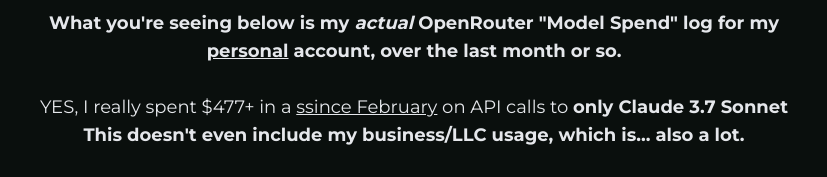
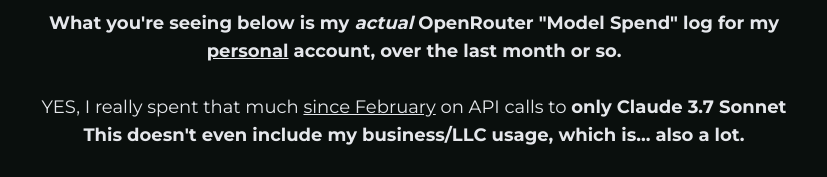
Before and after one commit to chchchadzilla/handshakemove, a plain HTML site: page index.html in a window 1280 px wide. Shown: the part 2581-2758 px from the top of the page, 226-1053 px from the left. Drawn offline with nearby package versions, Linux system fonts and the light colour scheme; animation ran at ten frames a second.

Commit message:
Update index.html

```diff
--- a/index.html
+++ b/index.html
@@ -472,7 +472,7 @@
         <div class="text-gray-200 text-lg text-center max-w-3xl mx-auto mb-6 font-medium">
           <span class="text-primary-yellow font-bold">What you're seeing below is my <em>actual</em> OpenRouter "Model Spend" log for my <u>personal</u> account, over the last month or so.</span><br>
           <br>
-          YES, I really spent $477+ in a <u>ssince February</u> on API calls to <b>only Claude 3.7 Sonnet</b>
+          YES, I really spent that much <u>since February</u> on API calls to <b>only Claude 3.7 Sonnet</b>
           <strong>This doesn't even include my business/LLC usage, which is... also a lot.</strong><br>
           <br>
           If you're looking for someone who truly, really <b>knows</b> every major LLM from hands-on use—I'm your guy. And, yes, I do have context windows for almost every one memorized (really)
```
